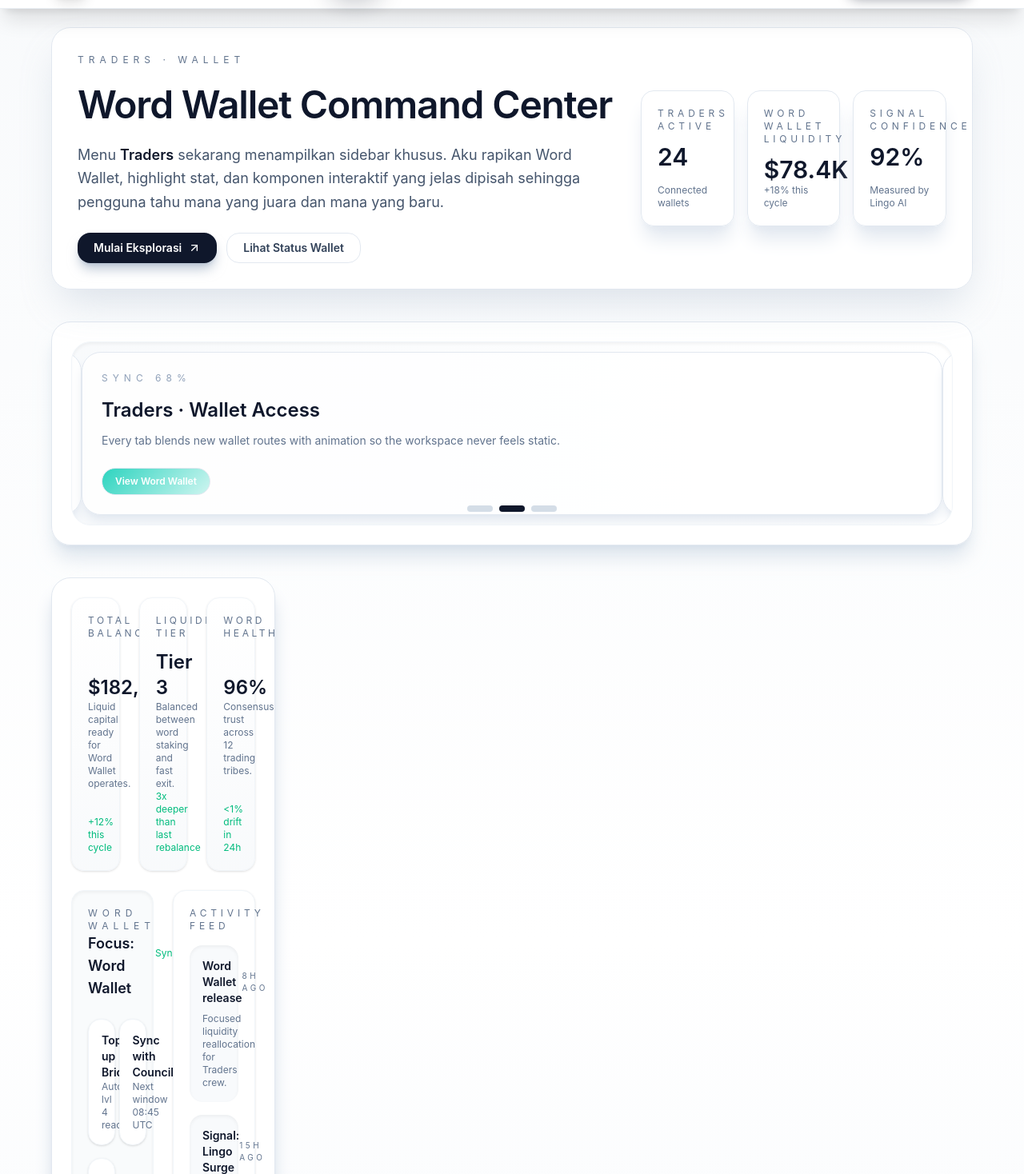
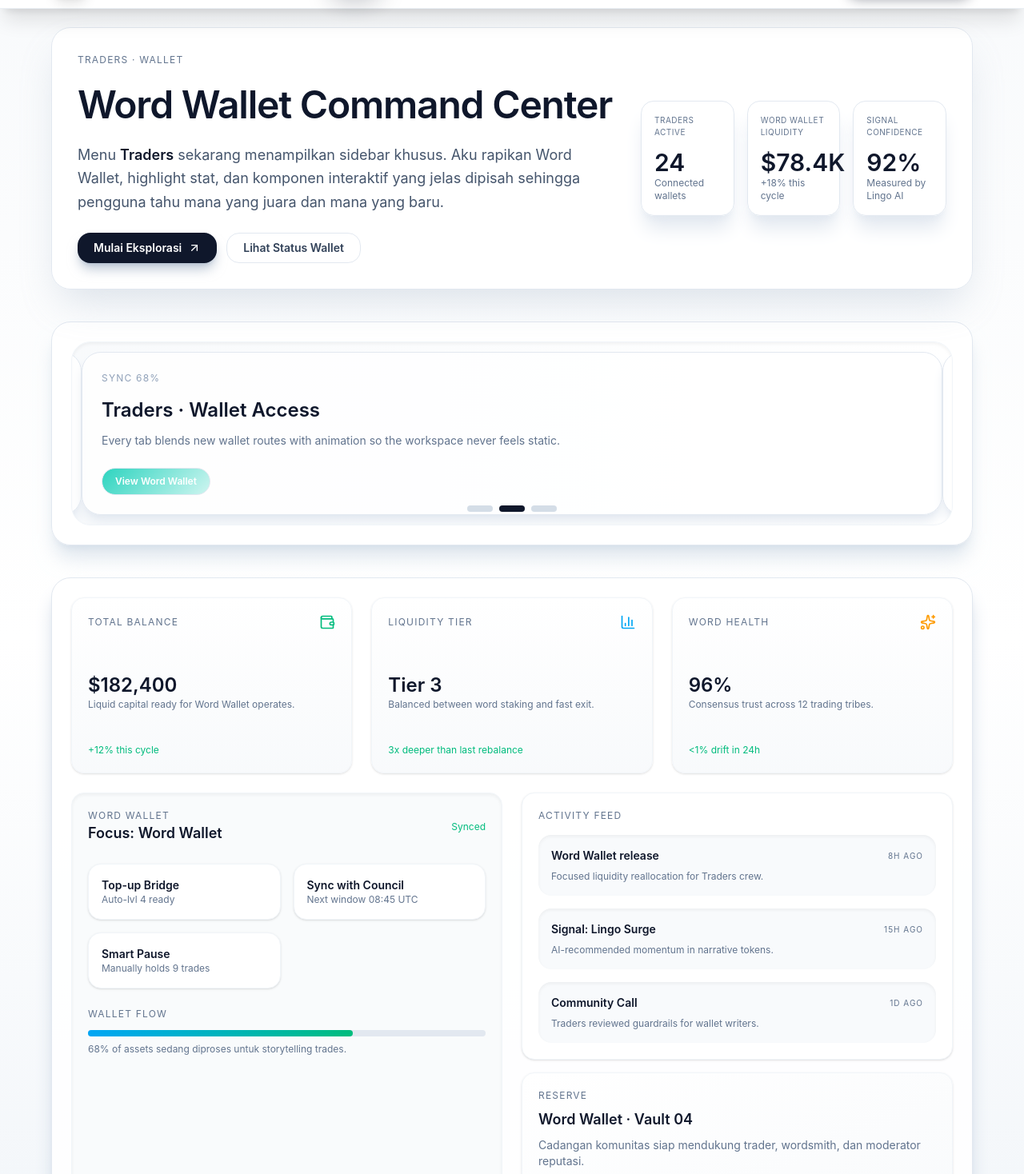
Before and after one commit to annisanurahma/neuraworld, a Next.js app: page / in a window 1280 px wide. Shown: the part 62-1530 px from the top of the page at 80% size. Built offline with nearby package versions, Linux system fonts and the light colour scheme.

Commit message:
feat: implement initial home page with dashboard-like UI and update package dependencies.

```diff
--- a/app/page.tsx
+++ b/app/page.tsx
@@ -111,7 +111,7 @@
                     <section className="overflow-hidden rounded-3xl border border-slate-200 bg-white/90 p-8 shadow-2xl shadow-slate-400/30 backdrop-blur-lg">
                         <div className="flex flex-col gap-8 lg:flex-row lg:items-center lg:justify-between">
                             <div className="space-y-6 max-w-2xl">
-                                <p className="text-xs uppercase tracking-[0.5em] text-slate-500">Traders · Wallet</p>
+                                <p className="text-xs uppercase tracking-widest text-slate-500">Traders · Wallet</p>
                                 <h1 className="text-4xl font-semibold tracking-tight text-slate-900 md:text-5xl">
                                     Word Wallet Command Center
                                 </h1>
@@ -131,14 +131,14 @@
                                 </div>
                             </div>
 
-                            <div className="grid w-full gap-4 sm:grid-cols-3 lg:w-auto">
+                            <div className="grid w-full gap-4 sm:grid-cols-2 lg:grid-cols-3 lg:w-auto">
                                 {highlightStats.map((stat) => (
                                     <div
                                         key={stat.label}
-                                        className="floating-card flex min-h-[170px] flex-col justify-between rounded-2xl border border-slate-200 bg-white/70 p-5 shadow-xl shadow-slate-200 transition hover:-translate-y-1"
+                                        className="floating-card flex min-h-[140px] flex-col justify-between rounded-2xl border border-slate-200 bg-white/70 p-4 shadow-xl shadow-slate-200 transition hover:-translate-y-1"
                                     >
                                         <div>
-                                            <p className="text-xs uppercase tracking-[0.4em] text-slate-500">{stat.label}</p>
+                                            <p className="text-[10px] uppercase tracking-wider text-slate-500">{stat.label}</p>
                                             <p className="mt-3 text-3xl font-semibold text-slate-900">{stat.value}</p>
                                         </div>
                                         <p className="text-xs text-slate-500">{stat.detail}</p>
@@ -159,7 +159,7 @@
                                         key={slide.title}
                                         className="min-w-full rounded-3xl border border-slate-200 bg-white/80 p-6 shadow-lg shadow-slate-200"
                                     >
-                                        <p className="text-xs uppercase tracking-[0.5em] text-slate-400">{slide.metric}</p>
+                                        <p className="text-xs uppercase tracking-widest text-slate-400">{slide.metric}</p>
                                         <h3 className="mt-4 text-2xl font-semibold text-slate-900">{slide.title}</h3>
                                         <p className="mt-3 text-sm text-slate-500">{slide.description}</p>
                                         <button
@@ -176,20 +176,19 @@
                                     <button
                                         key={idx}
                                         onClick={() => setActiveSlide(idx)}
-                                        className={`h-2 w-8 rounded-full transition-all ${
-                                            idx === activeSlide ? "bg-slate-900" : "bg-slate-300/80"
-                                        }`}
+                                        className={`h-2 w-8 rounded-full transition-all ${idx === activeSlide ? "bg-slate-900" : "bg-slate-300/80"
+                                            }`}
                                     />
                                 ))}
                             </div>
                         </div>
                     </section>
 
-                    <div className="mx-auto grid w-full max-w-6xl gap-6 lg:grid-cols-[280px_1fr]">
+                    <div className={`mx-auto grid w-full max-w-6xl gap-6 ${showTraderPanel ? "lg:grid-cols-[280px_1fr]" : ""}`}>
                         {showTraderPanel && (
                             <aside className="rounded-3xl border border-slate-200 bg-white/90 p-6 shadow-lg shadow-slate-200">
                                 <div className="mb-6 flex items-center justify-between">
-                                    <p className="text-sm uppercase tracking-[0.35em] text-slate-500">Sub-menu Traders</p>
+                                    <p className="text-sm uppercase tracking-widest text-slate-500">Sub-menu Traders</p>
                                     <span className="text-xs text-emerald-500">Live</span>
                                 </div>
                                 <div className="space-y-3">
@@ -197,14 +196,13 @@
                                         <button
                                             key={item.label}
                                             onClick={() => setActiveSidebar(item.label)}
-                                            className={`flex w-full items-center justify-between rounded-2xl border p-3 text-sm font-semibold transition ${
-                                                item.label === activeSidebar
-                                                    ? "border-slate-400 bg-slate-100 text-slate-900 shadow-inner"
-                                                    : "border-slate-100 text-slate-500 hover:border-slate-300 hover:text-slate-900"
-                                            }`}
+                                            className={`flex w-full items-center justify-between rounded-2xl border p-3 text-sm font-semibold transition ${item.label === activeSidebar
+                                                ? "border-slate-400 bg-slate-100 text-slate-900 shadow-inner"
+                                                : "border-slate-100 text-slate-500 hover:border-slate-300 hover:text-slate-900"
+                                                }`}
                                         >
                                             <span>{item.label}</span>
-                                            <span className="text-[10px] uppercase tracking-[0.35em] text-slate-400">
+                                            <span className="text-[10px] uppercase tracking-widest text-slate-400">
                                                 {item.status}
                                             </span>
                                         </button>
@@ -214,14 +212,14 @@
                         )}
 
                         <section className="space-y-6 rounded-3xl border border-slate-200 bg-white/90 p-6 shadow-xl shadow-slate-300">
-                            <div className="grid gap-6 md:grid-cols-3">
+                            <div className="grid gap-6 sm:grid-cols-2 lg:grid-cols-3">
                                 {walletCards.map((card) => (
                                     <div
                                         key={card.title}
                                         className="flex min-h-[220px] flex-col justify-between rounded-2xl border border-slate-100 bg-gradient-to-b from-white to-slate-50 p-5 shadow-sm transition hover:-translate-y-1"
                                     >
                                         <div className="flex items-center justify-between text-slate-500">
-                                            <span className="text-xs uppercase tracking-[0.3em]">{card.title}</span>
+                                            <span className="text-xs uppercase tracking-widest">{card.title}</span>
                                             {card.icon}
                                         </div>
                                         <div>
@@ -237,7 +235,7 @@
                                 <div className="space-y-6 rounded-2xl border border-slate-100 bg-slate-50/80 p-5 shadow-inner">
                                     <div className="flex items-center justify-between">
                                         <div>
-                                            <p className="text-xs uppercase tracking-[0.5em] text-slate-500">Word Wallet</p>
+                                            <p className="text-xs uppercase tracking-widest text-slate-500">Word Wallet</p>
                                             <p className="text-lg font-semibold text-slate-900">Focus: {activeSidebar}</p>
                                         </div>
                                         <span className="text-xs text-emerald-500">Synced</span>
@@ -251,7 +249,7 @@
                                         ))}
                                     </div>
                                     <div>
-                                        <p className="text-xs uppercase tracking-[0.4em] text-slate-500">Wallet Flow</p>
+                                        <p className="text-xs uppercase tracking-widest text-slate-500">Wallet Flow</p>
                                         <div className="mt-3 h-2 rounded-full bg-slate-200">
                                             <div className="h-2 w-2/3 rounded-full bg-gradient-to-r from-sky-500 to-emerald-500" />
                                         </div>
@@ -263,13 +261,13 @@
 
                                 <div className="space-y-4">
                                     <div className="rounded-2xl border border-slate-100 bg-white p-5 shadow-sm">
-                                        <p className="text-xs uppercase tracking-[0.4em] text-slate-500">Activity Feed</p>
+                                        <p className="text-xs uppercase tracking-widest text-slate-500">Activity Feed</p>
                                         <div className="mt-4 space-y-4">
                                             {activityFeed.map((item) => (
                                                 <div key={item.title} className="rounded-2xl bg-slate-50 p-4 shadow-inner">
                                                     <div className="flex items-center justify-between text-sm text-slate-500">
                                                         <p className="font-semibold text-slate-900">{item.title}</p>
-                                                        <span className="text-[10px] uppercase tracking-[0.35em]">
+                                                        <span className="text-[10px] uppercase tracking-widest">
                                                             {item.time}
                                                         </span>
                                                     </div>
@@ -280,7 +278,7 @@
                                     </div>
 
                                     <div className="rounded-2xl border border-slate-100 bg-gradient-to-br from-white to-slate-50 p-5 text-slate-600 shadow-sm">
-                                        <p className="text-xs uppercase tracking-[0.4em] text-slate-500">Reserve</p>
+                                        <p className="text-xs uppercase tracking-widest text-slate-500">Reserve</p>
                                         <p className="mt-2 text-lg font-semibold text-slate-900">Word Wallet · Vault 04</p>
                                         <p className="mt-2 text-sm text-slate-500">
                                             Cadangan komunitas siap mendukung trader, wordsmith, dan moderator reputasi.
```
Also changed, not shown: 1 other file (tests, documents, lock files or other folders).
